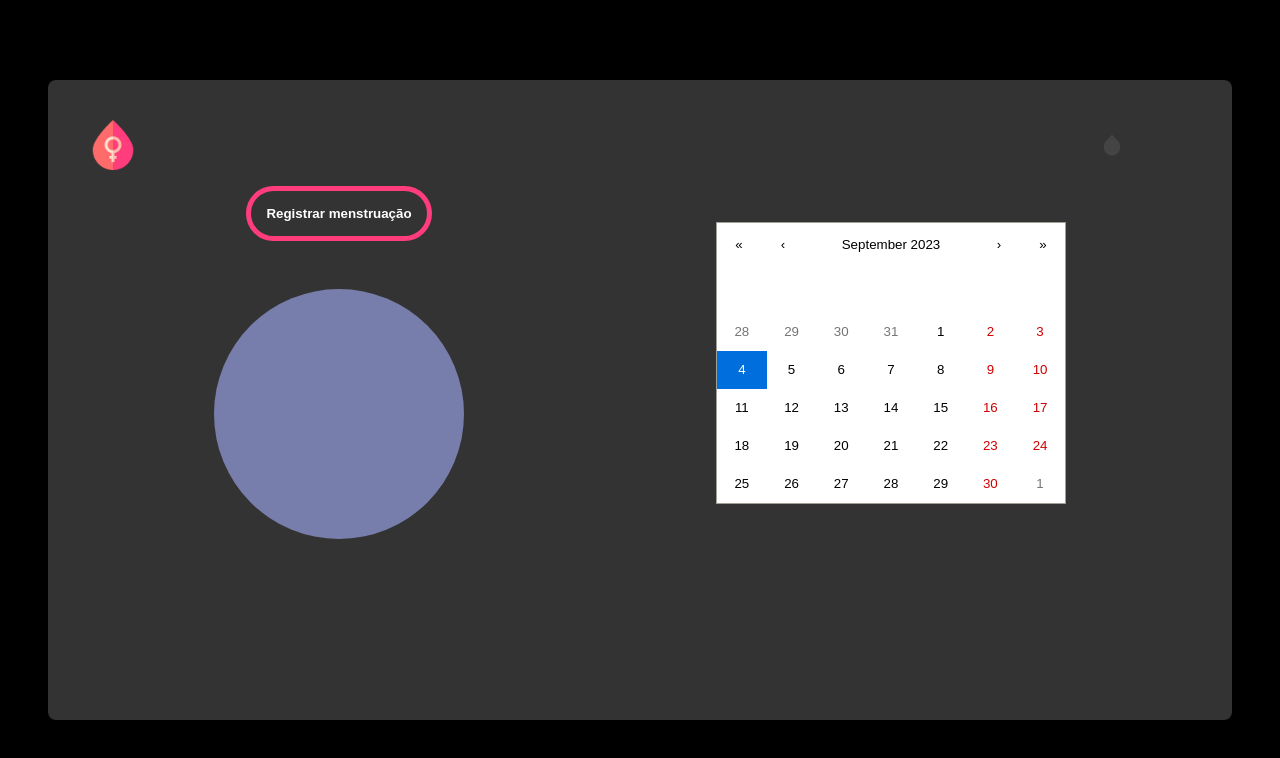
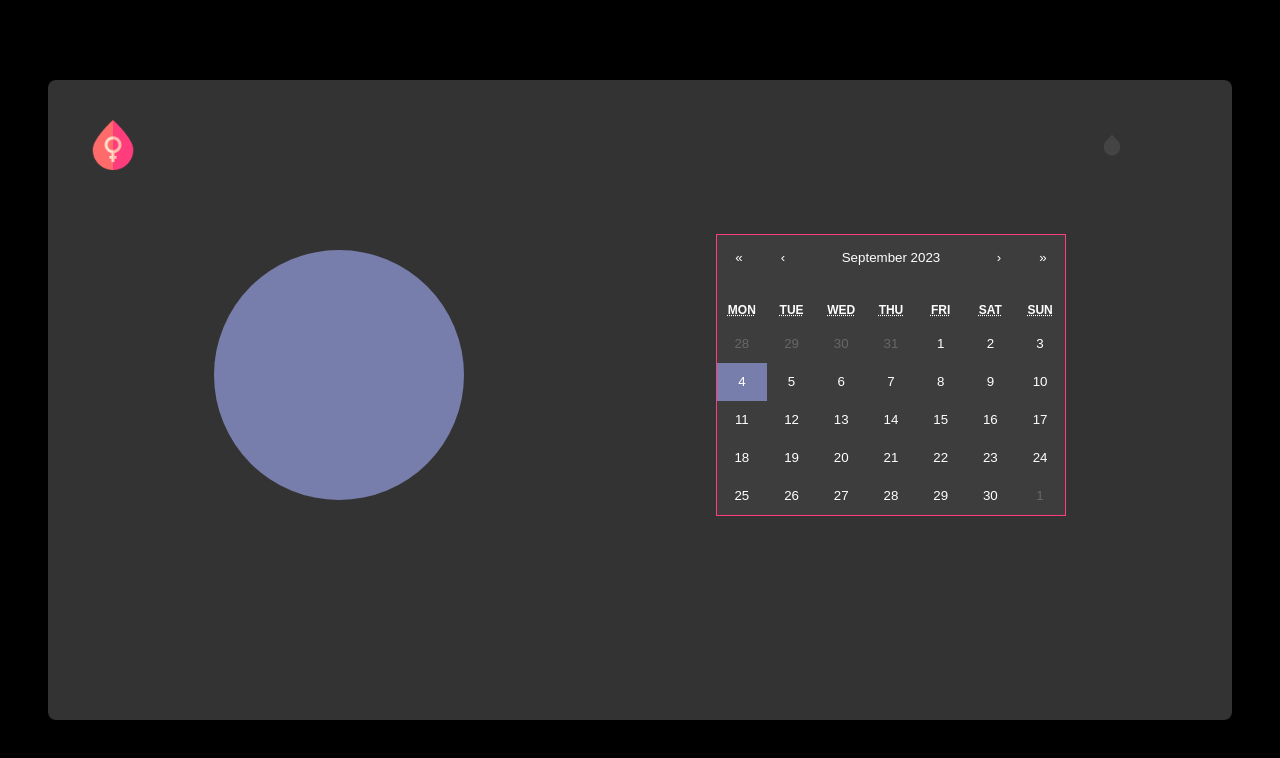
Before and after one commit to rebecaCaroba/moonFlowCalendar, a React (Vite) app: page /moonflow in a window 1280 px wide. Shown: the top 758 px of the page. Built offline with nearby package versions, Linux system fonts and the light colour scheme; some icons are missing.

Commit message:
Estilizando o calendário

```diff
--- a/src/components/Calendar/index.tsx
+++ b/src/components/Calendar/index.tsx
@@ -3,7 +3,7 @@ import { useContext, useState } from 'react';
 import 'react-calendar/dist/Calendar.css';
 import { IoMdWater } from 'react-icons/io';
 import { CyclesContext } from "../../context/CyclesContext";
-import { Mark } from "./styles";
+import { Mark, CalendarCustom } from "./styles";
 
 type ValuePiece = Date | null;
 
@@ -14,7 +14,8 @@ export function CalendarApp() {
     const { cycles } = useContext(CyclesContext)
 
     return (
-        <Calendar
+        <CalendarCustom>
+            <Calendar
             tileContent={({ date, view }) => {
                 const marks = cycles.map((cycle, key) => {
                     if (view === 'month' && date >= cycle.expectedNextCycleDate && date <= cycle.endDayNextCycle) {
@@ -28,5 +29,6 @@ export function CalendarApp() {
             onChange={onChange}
             value={value}
         />
+        </CalendarCustom>
     )
 }
--- a/src/components/Calendar/styles.ts
+++ b/src/components/Calendar/styles.ts
@@ -1,35 +1,43 @@
 import { styled } from "styled-components";
 
-export const CalendarWrapper = styled.div`
-    background: ${(props) => props.theme['gray-700']};
-    border: 2px solid ${(props) => props.theme['gray-550']};
-    border-radius: 8px;
-    width: 500px;
-`
+export const CalendarCustom = styled.div`
+    .react-calendar,
+    .react-calendar__navigation button,
+    .react-calendar__month-view__days__day,
+    .react-calendar__year-view,
+    .react-calendar__decade-view__years button,
+    .react-calendar__year-view__months button {
+        color: ${(props) => props.theme['white']};
+    }
 
-export const Header = styled.header`
-    display: flex;
-    align-items: center;
-    justify-content: space-between;
-    margin: 1rem;
+    .react-calendar {
+        background: ${(props) => props.theme['gray-550']};
+        border-color:  ${(props) => props.theme['main-color']};
+    }
 
-    svg {
-        cursor: pointer;
+    .react-calendar__navigation button:focus,
+    .react-calendar__navigation button:hover,
+    .react-calendar__decade-view__years button:hover,
+    .react-calendar__year-view__months button:hover {
+        background: ${(props) => props.theme['main-color']};
     }
-`
 
-export const Body = styled.div`
-    margin: 5px;
-`
+    .react-calendar__month-view__days__day--neighboringMonth {
+        color: ${(props) => props.theme['gray-200']};
+        opacity: 30%;
+    }
 
-export const WeeksGrid = styled.div`
-    display: grid;
-    grid-template-columns: repeat(7, 1fr);
+    .react-calendar__tile--active,
+    .react-calendar__tile--now,
+    .react-calendar__tile--active:enabled:hover,
+    .react-calendar__tile--active:enabled:focus,
+    .react-calendar__month-view__days button:hover {
+        background: ${(props) => props.theme['secundary-color']};
+    }
 `
 
 export const Mark = styled.div`
     height: 0.685rem;
     width: 100%;
     color: ${(props) => props.theme['main-color']};
-
 `
--- a/src/pages/MoonFlow/index.tsx
+++ b/src/pages/MoonFlow/index.tsx
@@ -1,6 +1,6 @@
 import { useContext } from "react";
 import { CalendarApp } from "../../components/Calendar";
-import { CalendarContainer, CycleContainer, InfoCycle, MenstruationRecorderBtn, MoonContainer } from "./styles";
+import { CalendarContainer, CycleContainer, InfoCycle, MoonContainer } from "./styles";
 import { CyclesContext } from "../../context/CyclesContext";
 import { HiMoon } from "react-icons/hi";
 
@@ -11,9 +11,7 @@ export function MoonFlow() {
         <CalendarContainer>
             <div>
                 <CycleContainer>
-                <MenstruationRecorderBtn type="button">
-                    <span>Registrar menstruação</span>
-                </MenstruationRecorderBtn>
+
                         {cycles.map((cycle, key) => {
                             if(cycle.isCycleCompleted == true) {
                                 return (
@@ -22,8 +20,7 @@ export function MoonFlow() {
                                         Ciclo completo
                                     </InfoCycle>
                                     )
-                            }else {
-                                if(cycle.daysUntilNextCycle < 0){
+                            }else if(cycle.daysUntilNextCycle < 0){
                                     return (
                                     <InfoCycle key={key}>
                                         <span>{Math.abs(cycle.daysUntilNextCycle)+1}º</span>
@@ -39,7 +36,7 @@ export function MoonFlow() {
                                     )
                                 }
                             }
-                        })}
+                        )}
                     <MoonContainer></MoonContainer>
                 </CycleContainer>
             </div>
--- a/src/pages/MoonFlow/styles.ts
+++ b/src/pages/MoonFlow/styles.ts
@@ -4,28 +4,7 @@ export const CalendarContainer = styled.div`
     display: flex;
     align-items: center;
     justify-content: space-around;
-    margin: 1rem 0;
-
-
-
-`
-
-export const MenstruationRecorderBtn = styled.button`
-    background: transparent;
-    border: 5px solid ${(props) => props.theme['main-color']};
-    color: ${(props) => props.theme['white']};
-    border-radius: 40px;
-    padding: 0.938rem;
-    font-weight: 700;
-    cursor: pointer;
-    text-align: center;
-    text-decoration: none;
-
-
-    &:hover{
-        background: ${(props) => props.theme['main-color']};
-        transition: 0.3s;
-    }
+    margin: 4rem 0;
 `
 
 export const CycleContainer = styled.div`
@@ -54,8 +33,8 @@ export const InfoCycle = styled.div`
     width: 190px;
     height: 190px;
     border-radius: 100%;
-    top: 30%;
-    left: -10%;
+    top: 4%;
+    right: 30%;
 
     span {
         font-weight: bold;
```
